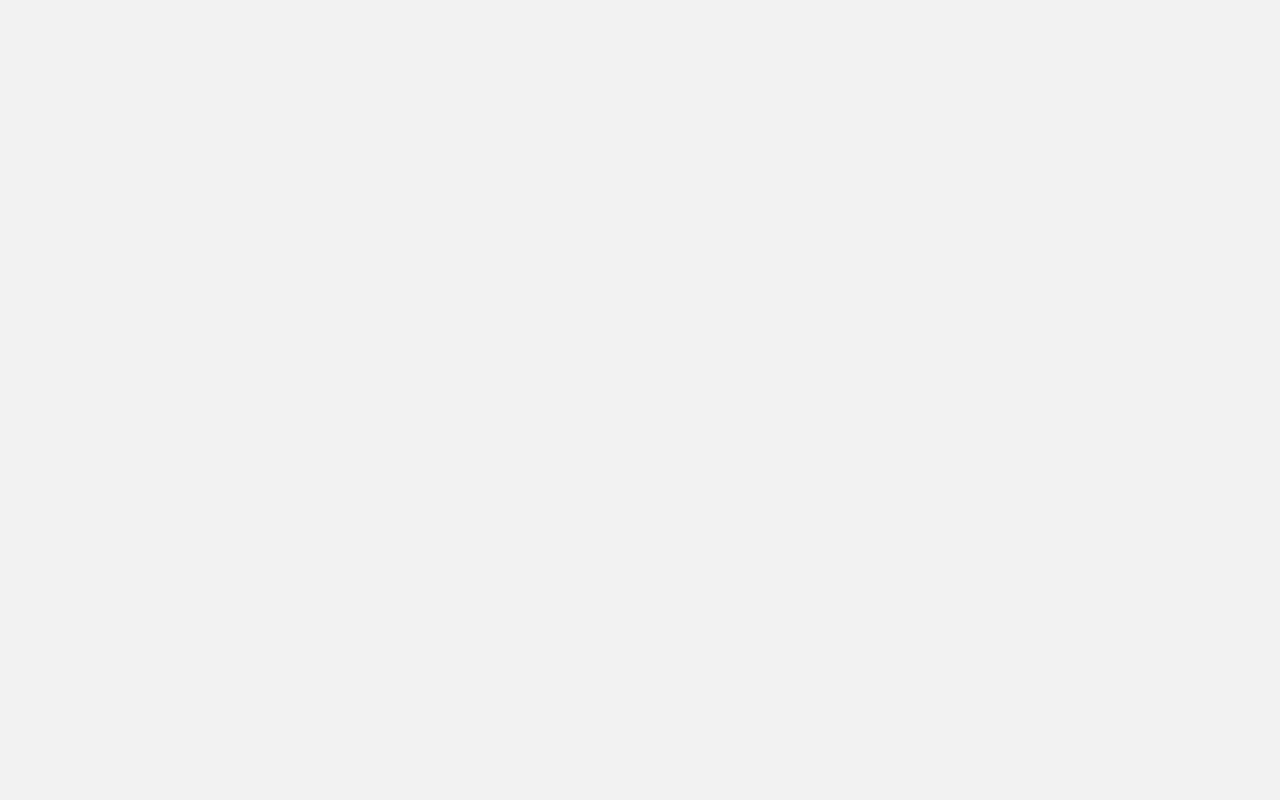
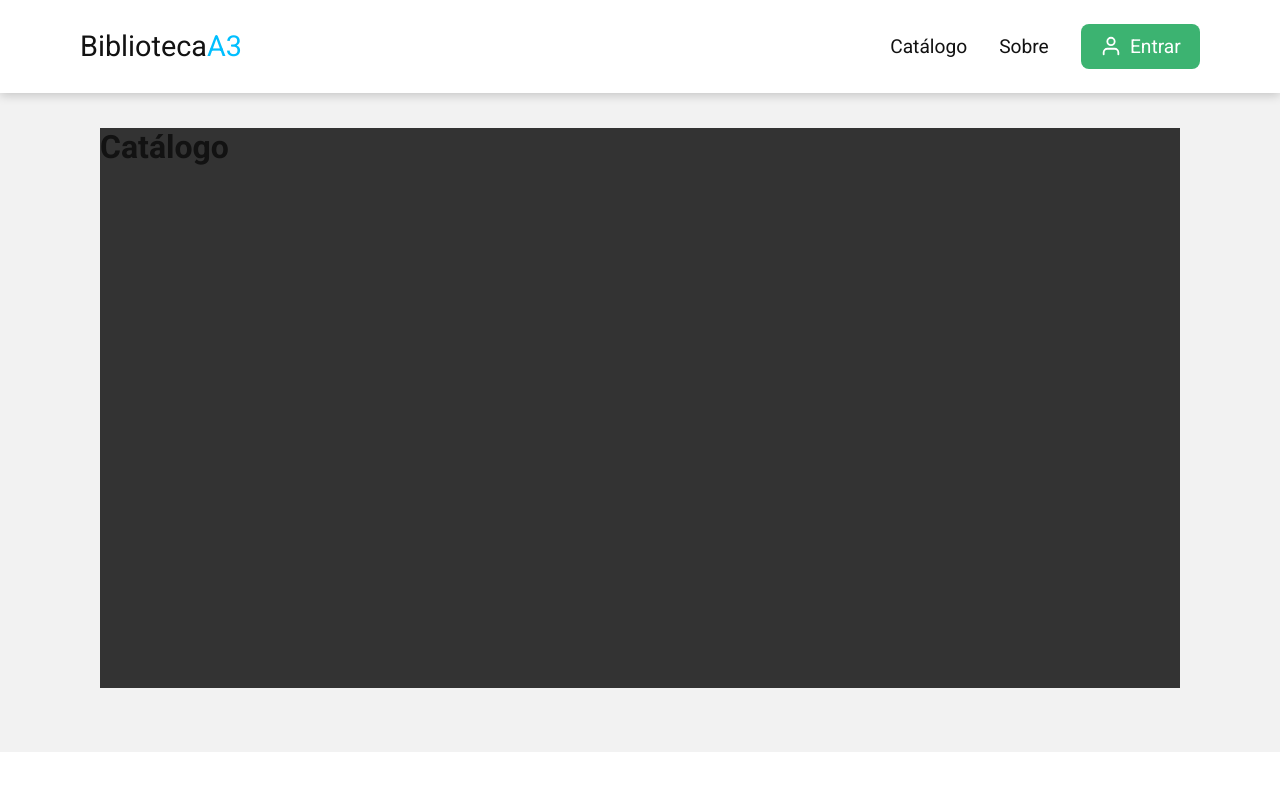
Before and after one commit to PietroRhyan/biblioteca-a3, a React (Create React App) app: page /catalogo in a window 1280 px wide. Before the commit this address had no page. Shown: the top 800 px of the page. Built offline with nearby package versions, Linux system fonts and the light colour scheme.

Commit message:
Adding the page ABOUTUS

```diff
--- a/src/App.js
+++ b/src/App.js
@@ -1,10 +1,15 @@
 import { Route, Routes } from "react-router-dom";
+
+import { AboutUs } from "./pages/AboutUs";
+import { BooksCatalog } from "./pages/BooksCatalog";
 import { Home } from "./pages/Home";
 
 export function App() {
   return (
     <Routes>
       <Route path="/" element={ <Home /> } />
+      <Route path="/catalogo" element={ <BooksCatalog /> } exact/>
+      <Route path="/sobre" element={ <AboutUs /> } exact/>
     </Routes>
   )
 }
--- a/src/components/Header/index.js
+++ b/src/components/Header/index.js
@@ -18,8 +18,8 @@ export function Header() {
 
       <nav>
         <ul>
-          <li>Catálogo</li>
-          <li>Sobre</li>
+          <a href='/catalogo'><li>Catálogo</li></a>
+          <a href='/sobre'><li>Sobre</li></a>
           <button onClick={handleLogin} className="login" type='button'>
             {
               isLogged
--- a/src/components/Header/styles.css
+++ b/src/components/Header/styles.css
@@ -5,6 +5,7 @@
   background: #FFF;
 
   position: fixed;
+  top: 0;
 
   display: flex;
   align-items: center;
--- a/src/index.js
+++ b/src/index.js
@@ -4,6 +4,7 @@ import { BrowserRouter } from 'react-router-dom';
 import { App } from './App';
 
 import './styles/global.css'
+import './styles/commomStyles.css'
 
 render(
   <BrowserRouter>
--- /dev/null
+++ b/src/pages/AboutUs/index.js
@@ -0,0 +1,7 @@
+
+
+export function AboutUs() {
+  return(
+    <h1>Sobre</h1>
+  )
+}
--- /dev/null
+++ b/src/pages/BooksCatalog/index.js
@@ -0,0 +1,16 @@
+import { Header } from '../../components/Header'
+import { Footer } from '../../components/Footer'
+
+export function BooksCatalog() {
+  return(
+    <>
+      <Header />
+
+      <div className="container">
+        <h1>Catálogo</h1>
+      </div>
+
+      <Footer />
+    </>
+  )
+}
--- /dev/null
+++ b/src/styles/commomStyles.css
@@ -0,0 +1,21 @@
+.container {
+  max-width: 1080px;
+  min-height: 70vh;
+
+  margin: 8rem auto 4rem;
+
+  background: #333;
+}
+
+body::-webkit-scrollbar {
+  width: 10px;               /* width of the entire scrollbar */
+}
+
+body::-webkit-scrollbar-track {
+  background: rgba(0, 0, 0, 0.2);        /* color of the tracking area */
+}
+
+body::-webkit-scrollbar-thumb {
+  background-color: rgba(111, 111, 111, 1);    /* color of the scroll thumb */
+  border-radius: 20px;       /* roundness of the scroll thumb */;  /* creates padding around scroll thumb */
+}
```
Also changed, not shown: src/pages/AboutUs/styles.css (added), src/pages/BooksCatalog/styles.css (added).
